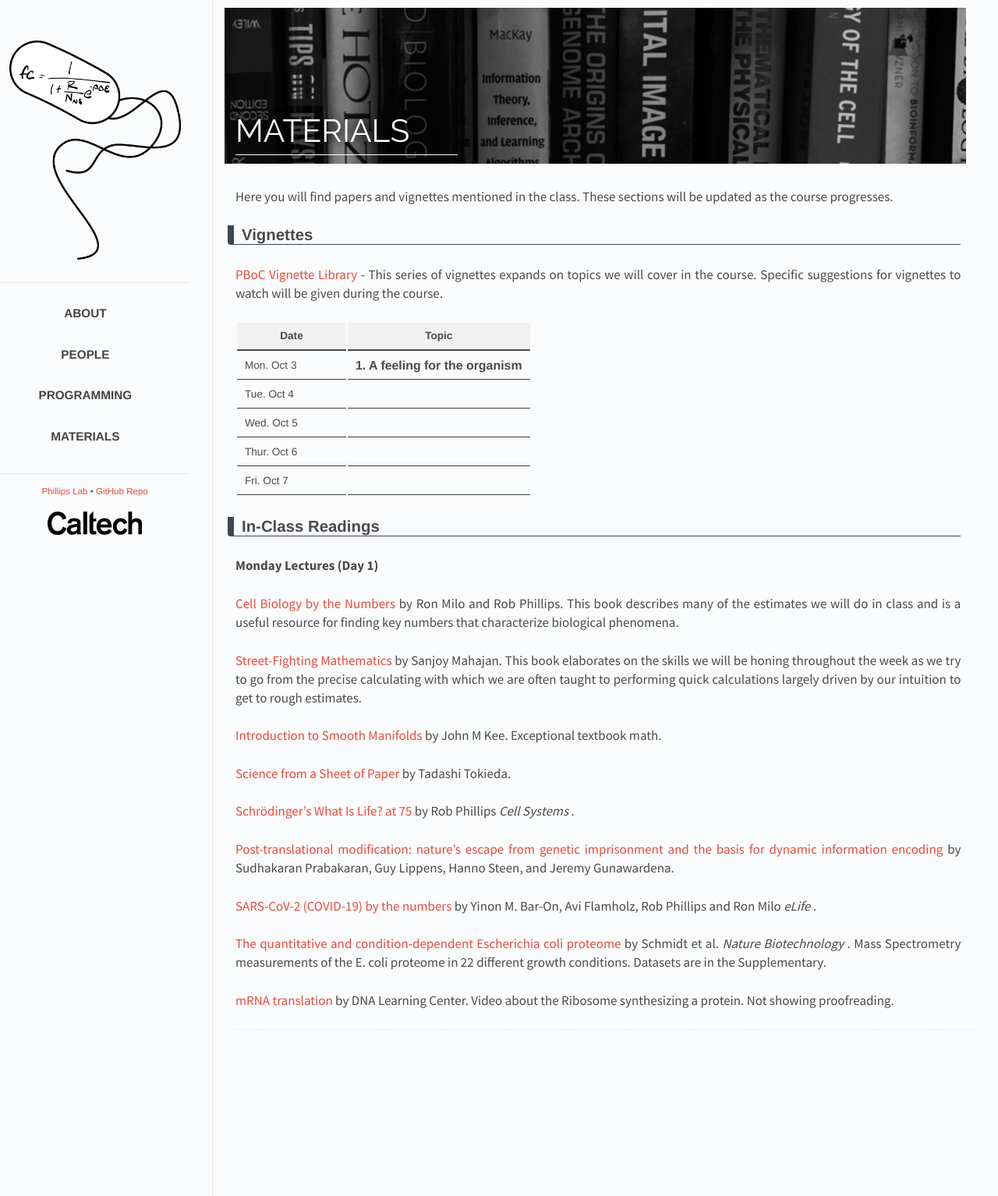
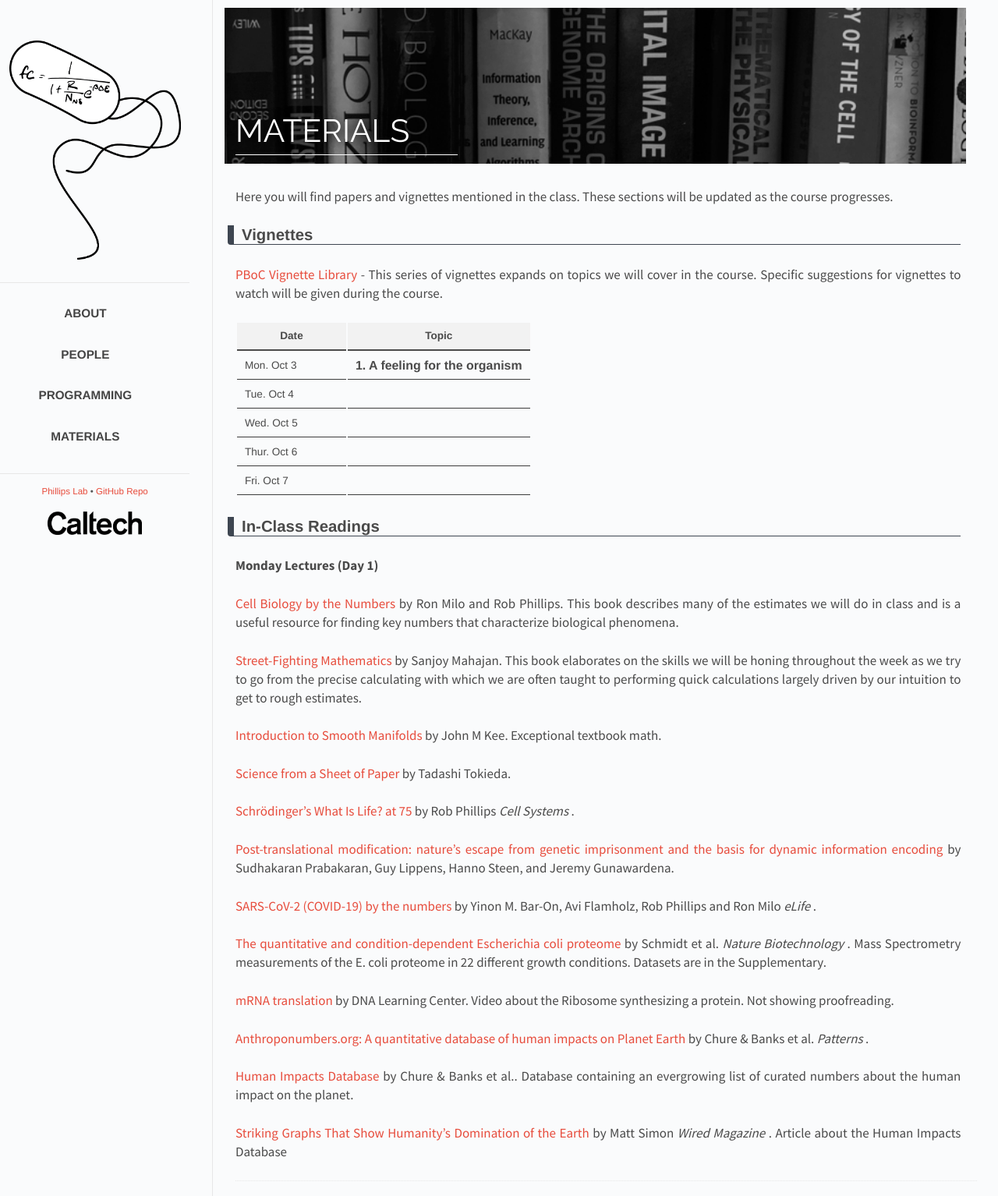
Before and after one commit to RPGroup-PBoC/pboc22_dresden, a Jekyll site: the page built from _posts/2022-01-28-materials.md, in a window 1280 px wide. Shown: the whole page at 78% size. Built offline with Jekyll 4.4.1, drawn with Linux system fonts in a browser that asks for light colours.

Commit message:
added human impacts

```diff
--- a/_data/papers.yaml
+++ b/_data/papers.yaml
@@ -42,3 +42,19 @@ Monday Lectures (Day 1):
    author: "DNA Learning Center"
    description: "Video about the Ribosome synthesizing a protein. Not showing proofreading."
    link: "https://www.youtube.com/watch?v=TfYf_rPWUdY"
+
+ - title: "Anthroponumbers.org: A quantitative database of human impacts on Planet Earth"
+   author: "Chure & Banks et al."
+   journal: Patterns
+   link: "http://rpdata.caltech.edu/publications/Chure2022.pdf"
+
+ - title: "Human Impacts Database"
+   author: "Chure & Banks et al."
+   description: "Database containing an evergrowing list of curated numbers about the human impact on the planet."
+   link: "http://www.anthroponumbers.org/catalog/"
+
+ - title: "Striking Graphs That Show Humanity’s Domination of the Earth"
+   author: "Matt Simon"
+   journal: Wired Magazine
+   description: "Article about the Human Impacts Database"
+   link: "https://www.wired.com/story/striking-graphs-that-show-humanitys-domination-of-the-earth/"
```
